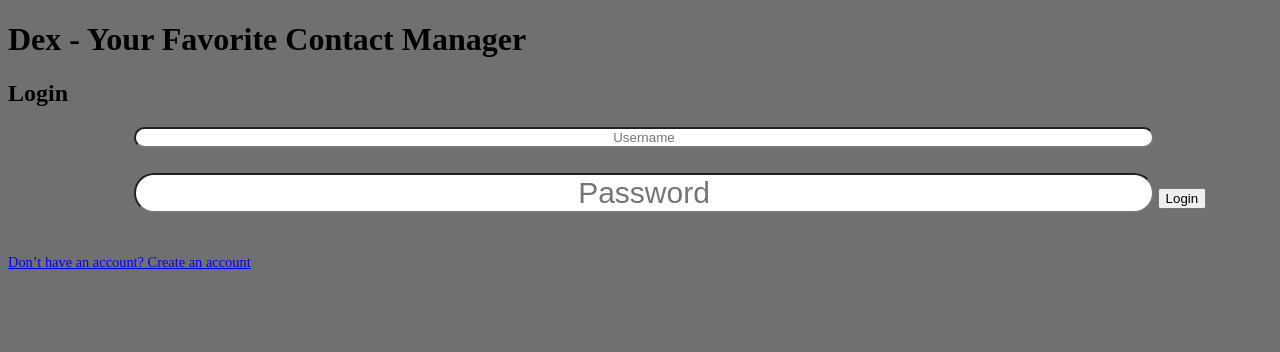
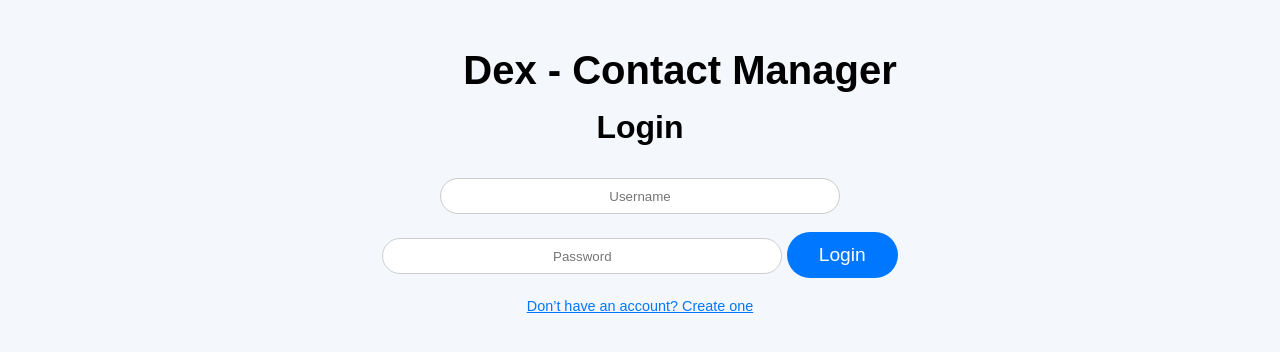
Before and after one commit to mkultratech/COP4331-ContactManager, a PHP site: page / in a window 1280 px wide. Shown: the top 352 px of the page. Run offline with PHP 8.4, Linux system fonts and the light colour scheme.

Commit message:
Login and Landing Page Debug

```diff
--- a/color.html
+++ b/color.html
@@ -4,7 +4,7 @@
   <meta charset="UTF-8" />
   <meta name="viewport" content="width=device-width, initial-scale=1.0"/>
   <title>Contacts Dashboard</title>
-  <link rel="stylesheet" href="styles.css" />
+  <link rel="stylesheet" href="css/styles.css" />
 </head>
 <body>
   <main class="container">
@@ -46,7 +46,7 @@
     </section>
   </main>
 
-  <script src="dashboard.js"></script>
+  <script src="js/dashboard.js"></script>
 </body>
 </html>
 
--- a/css/styles.css
+++ b/css/styles.css
@@ -1,156 +1,108 @@
-body
-{
-    background-color: #707070;
+/* Vars */
+:root {
+  --bg: #f4f7fb;
+  --card: #ffffff;
+  --accent: #0077ff;
+  --accent-h: #0064d1;
+  --danger: #e74c3c;
+  --danger-h: #c0392b;
+  --font: 'Ubuntu', sans-serif;
+  --text: #000000;
 }
 
-#title
-{
-    font-size: 40px;
-    width: 100%;
-    margin: 2% 5%;
-    text-align: center;
-    font-family: 'Ubuntu', sans-serif;
-    color: #FFFFFF;
+/* Reset & Body */
+* { box-sizing: border-box; margin: 0; padding: 0; }
+body {
+  background: var(--bg);
+  color: var(--text);
+  font-family: var(--font);
+  text-align: center;
+  padding: 2rem;
+  display: flex;
+  flex-direction: column;
+  align-items: center;
 }
 
-#loginDiv
-{
-    font-size: 30px;
-    width: 70%;
-    margin-left: 15%;
-    padding: 25px;
-    background-color: #b2b2b2;
+/* Typography & Containers */
+#title { font-size: 40px; width: 100%; margin: 2% 5%; color: var(--text); }
+h1 { font-size: 2.5rem; margin-bottom: 2rem; }
+h2 { font-size: 2rem; margin-bottom: 1.5rem; }
+.container { max-width: 800px; width: 100%; margin: 0 auto; }
+
+/* Header & Search */
+.header { display: flex; align-items: center; justify-content: space-between; gap: 1rem; margin: 0 auto 2rem; max-width: 800px; width: 100%; }
+.search-group { display: flex; gap: 0.5rem; flex: 1; }
+.search-group input { flex: 1; }
+
+/* Cards */
+#loginDiv, #loggedInDiv, #accessUIDiv, .card {
+  font-size: 30px;
+  width: 90%;
+  max-width: 500px;
+  margin: 1.5rem auto;
+  padding: 2rem;
+  background: var(--card);
+  border-radius: 15px;
+  box-shadow: 0 4px 8px rgba(0,0,0,0.1);
 }
 
-#loggedInDiv
-{
-    font-size: 30px;
-    width: 70%;
-    margin-left: 15%;
-    padding: 25px;
-    background-color: #b2b2b2;
+/* Buttons */
+.buttons, button, .btn {
+  font-size: 1.2rem;
+  padding: 0.75rem 2rem;
+  border: none;
+  border-radius: 25px;
+  background: var(--accent);
+  color: #fff;
+  cursor: pointer;
+  transition: background 0.2s, opacity 0.2s;
 }
+.buttons:hover, button:hover, .btn:hover { background: var(--accent-h); opacity: 0.85; }
+.btn.danger { background: var(--danger); }
+.btn.danger:hover { background: var(--danger-h); }
+#logoutButton { width: auto; margin-top: 1rem; }
 
-#accessUIDiv
-{
-    font-size: 30px;
-    width: 70%;
-    margin-left: 15%;
-    padding: 25px;
-    background-color: #b2b2b2;
+/* Form Elements */
+input[type="text"], input[type="password"], input[type="email"], select {
+  width: 80%;
+  max-width: 400px;
+  margin: 0.5rem auto 1rem;
+  padding: 0.6rem 1rem;
+  border: 1px solid #ccc;
+  border-radius: 25px;
+  text-align: center;
+  font-family: var(--font);
 }
+select { font-size: 0.9rem; border-radius: 15px; }
+.form-row { display: flex; gap: 1rem; flex-wrap: wrap; }
+.form-row input { flex: 1 1 230px; }
 
-.buttons
-{
-    font-size: 30px;
-    border-radius: 25px;
-    width: 50%;
-    margin-left: 25%;
-    font-family: 'Ubuntu', sans-serif;
+/* Tables */
+.contact-table {
+  width: 100%;
+  max-width: 800px;
+  margin: 1rem auto;
+  border-collapse: collapse;
+  background: var(--card);
+  color: var(--text);
+  border-radius: 0.75rem;
+  overflow: hidden;
 }
+.contact-table th, .contact-table td { padding: 0.75rem 1rem; border-bottom: 1px solid rgba(0,0,0,0.05); text-align: left; }
+.contact-table thead { background: rgba(0,0,0,0.05); font-weight: 600; }
 
-.buttons:hover{
-    background-color: #00d5124f;
-    color: #FFFFFF;
-    opacity: 50%;
+/* Messages */
+#inner-title, #loginResult, #colorAddResult, .message, .result-text {
+  display: inline-block;
+  width: 90%;
+  margin: 0.5rem auto 1rem;
+  font-size: 0.9rem;
+  color: #95060a;
+  font-family: var(--font);
 }
+.hidden { display: none !important; }
 
-#loginName
-{
-	font-size: 30px;
-}
-#loginPassword
-{
-	font-size: 30px;
-}
-#searchText
-{
-	font-size: 30px;
-}
-#colorText
-{
-	font-size: 30px;
-}
-
-input[type="text"],input[type="password"]{
-    border-radius: 25px;
-    text-align: center;
-    width: 80%;
-    margin-left: 10%;
-    margin-bottom: 2%;
-    font-family: 'Ubuntu', sans-serif;
-}
-
-#inner-title{
-    display: inline-block;
-    font-size: 0.8em;
-    width: 90%;
-    text-align: center;
-    margin-left: 5%;
-    margin-bottom: 2%;
-    font-family: 'Ubuntu', sans-serif;
-    color: #95060a;
-}
-
-#loginResult{
-    display: inline-block;
-    font-size: 0.8em;
-    width: 90%;
-    text-align: center;
-    margin-left: 5%;
-    margin-bottom: 2%;
-    font-family: 'Ubuntu', sans-serif;
-    color: #95060a;
-}
-
-#userName{
-    display: inline-block;
-    width: 80%;
-    margin-left: 10%;
-    text-align: center;
-}
-
-#logoutButton{
-    width: 20%;
-    margin-left: 40%;
-}
-
-select{
-    width: 30%;
-    margin-left: 35%;
-    margin-top: 2%;
-    font-size: 0.75em;
-    font-family: 'Ubuntu', sans-serif;
-}
-
-#colorSearchResult{
-    display: none;
-}
-
-#colorAddResult{
-    display: inline-block;
-    font-size: 0.8em;
-    width: 90%;
-    text-align: center;
-    margin-left: 5%;
-    margin-top: 2%;
-    margin-bottom: 1%;
-    font-family: 'Ubuntu', sans-serif;
-    color: #95060a;
-}
-
-/* Hide both by default, then override the one you want to show */
+/* Forms & Links */
 form { display: none; }
-
-/* Show the “active” form */
 form.active { display: block; }
-
-/* Just a little spacing for the toggle link */
-.toggle-link {
-  display: block;
-  margin-top: 0.5em;
-  font-size: 0.9em;
-  cursor: pointer;
-  color: blue;
-  text-decoration: underline;
-}
+.toggle-link { display: block; margin-top: 0.5em; font-size: 0.9em; cursor: pointer; color: var(--accent); text-decoration: underline; }
--- a/index.html
+++ b/index.html
@@ -1,42 +1,37 @@
 <!DOCTYPE html>
 <html lang="en">
 <head>
-	<meta charset="UTF-8" />
-	<meta name="viewport" content="width=device-width, initial-scale=1.0"/>
-	<title>Contact Manager</title>
-	<link rel="stylesheet" href="css/styles.css" />
+  <meta charset="UTF-8">
+  <meta name="viewport" content="width=device-width, initial-scale=1.0">
+  <title>Dex – Contact Manager</title>
+  <link rel="stylesheet" href="css/styles.css">
 </head>
 <body>
+  <main class="container">
+    <h1 id="title">Dex - Contact Manager</h1>
 
-	<main class="container">
-		<h1>Dex - Your Favorite Contact Manager</h1>
+    <!-- Login form -->
+    <form id="loginForm" class="active">
+      <h2>Login</h2>
+      <input type="text" id="loginUsername" placeholder="Username" required>
+      <input type="password" id="loginPassword" placeholder="Password" required>
+      <button type="submit" class="buttons">Login</button>
+      <span class="toggle-link" id="toSignup">Don’t have an account? Create one</span>
+    </form>
 
-		<!-- Sign Up Form -->
+    <!-- Sign‑up form -->
     <form id="signupForm">
       <h2>Create Account</h2>
-			<input type="text" 		id="signupFirst" 	name="firstName" 	placeholder="First Name" required>
-			<input type="text" 		id="signupLast" 	name="lastName" 	placeholder="Last Name" required>
-			<input type="text" 		id="signupUsername" name="username" 	placeholder="Username" required />
-			<input type="email" 	id="signupEmail" 	name="email" 		placeholder="Email" required />
-			<input type="password" 	id="signupPassword" name="password" 	placeholder="Password" required />
-			<button type="submit">Sign Up</button>
-			<p id="signup-message" class="message"></p>
+      <input type="text"     id="signupFirst"  placeholder="First Name" required>
+      <input type="text"     id="signupLast"   placeholder="Last Name"  required>
+      <input type="text"     id="signupUsername" placeholder="Username" required>
+      <input type="email"    id="signupEmail"  placeholder="Email"     required>
+      <input type="password" id="signupPassword" placeholder="Password" required>
+      <button type="submit" class="buttons">Sign Up</button>
       <span class="toggle-link" id="toLogin">Already have an account? Sign in</span>
-		</form>
-
-		<!-- Login Form -->
-		<form id="loginForm" class="active">
-			<h2>Login</h2>
-			<input type="text" id="loginUsername" placeholder="Username" required />
-			<input type="password" id="loginPassword" placeholder="Password" required />
-			<button type="submit">Login</button>
-			<p id="login-message" class="message"></p>
-			<span class="toggle-link" id="toSignup">Don’t have an account? Create an account</span>
     </form>
   </main>
 
-	<!-- <script src="md5.js"></script> -->
   <script src="js/code.js"></script>
-
 </body>
 </html>
--- a/js/code.js
+++ b/js/code.js
@@ -88,33 +88,7 @@ document.addEventListener('DOMContentLoaded', () =>
 		});
 
 
-
-// document.getElementById('signupForm').addEventListener('submit', function (e)
-// {
-//   e.preventDefault();
-//   const username = document.getElementById('signupUsername').value.trim();
-//   const password = document.getElementById('signupPassword').value;
-
-//   if (!username || !password) {
-//     showMessage('signup-message', 'Please enter both fields.');
-//     return;
-//   }
-
-// //   const users = JSON.parse(localStorage.getItem('users') || '{}');
-
-//   if (users[username]) {
-//     showMessage('signup-message', 'Username already exists.');
-//     return;
-//   }
-
-//   users[username] = md5(password);
-//   localStorage.setItem('users', JSON.stringify(users));
-//   showMessage('signup-message', 'Signup successful! You can now log in.');
-//   document.getElementById('signupForm').reset();
-// });
-
 // LOGIN HANDLER
-// LOG IN
   loginForm.addEventListener('submit', async e =>
 	{
 		e.preventDefault();
@@ -122,11 +96,11 @@ document.addEventListener('DOMContentLoaded', () =>
 
 		const payload =
 		{
-			login:    document.getElementById('loginUsername').value.trim(),
+			username: document.getElementById('loginUsername').value.trim(),
 			password: document.getElementById('loginPassword').value
 		};
 
-		if (!payload.login || !payload.password)
+		if (!payload.username || !payload.password)
 		{
 			return showMessage('login-message', 'Both fields are required.');
 		}
@@ -145,6 +119,7 @@ document.addEventListener('DOMContentLoaded', () =>
 			{
 				// store the userId for subsequent API calls
 				sessionStorage.setItem('userId', json.id);
+				sessionStorage.setItem('userFirstName', json.firstName);
 
 				// optionally store name: sessionStorage.setItem('userName', json.firstName);
 				window.location.href = 'color.html';
```
Also changed, not shown: js/dashboard.js (+9 -5 lines), 1 other file. Lines whose indentation alone changed are shown as unchanged.
